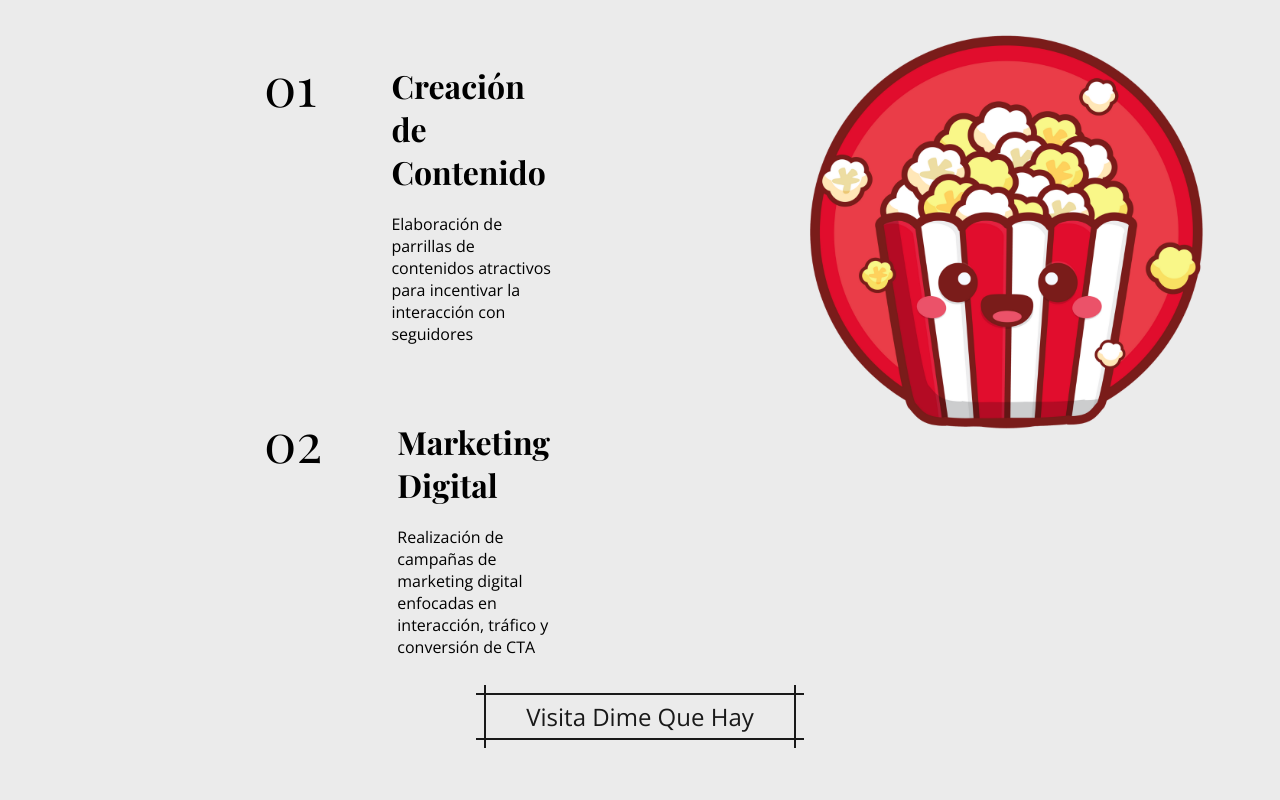
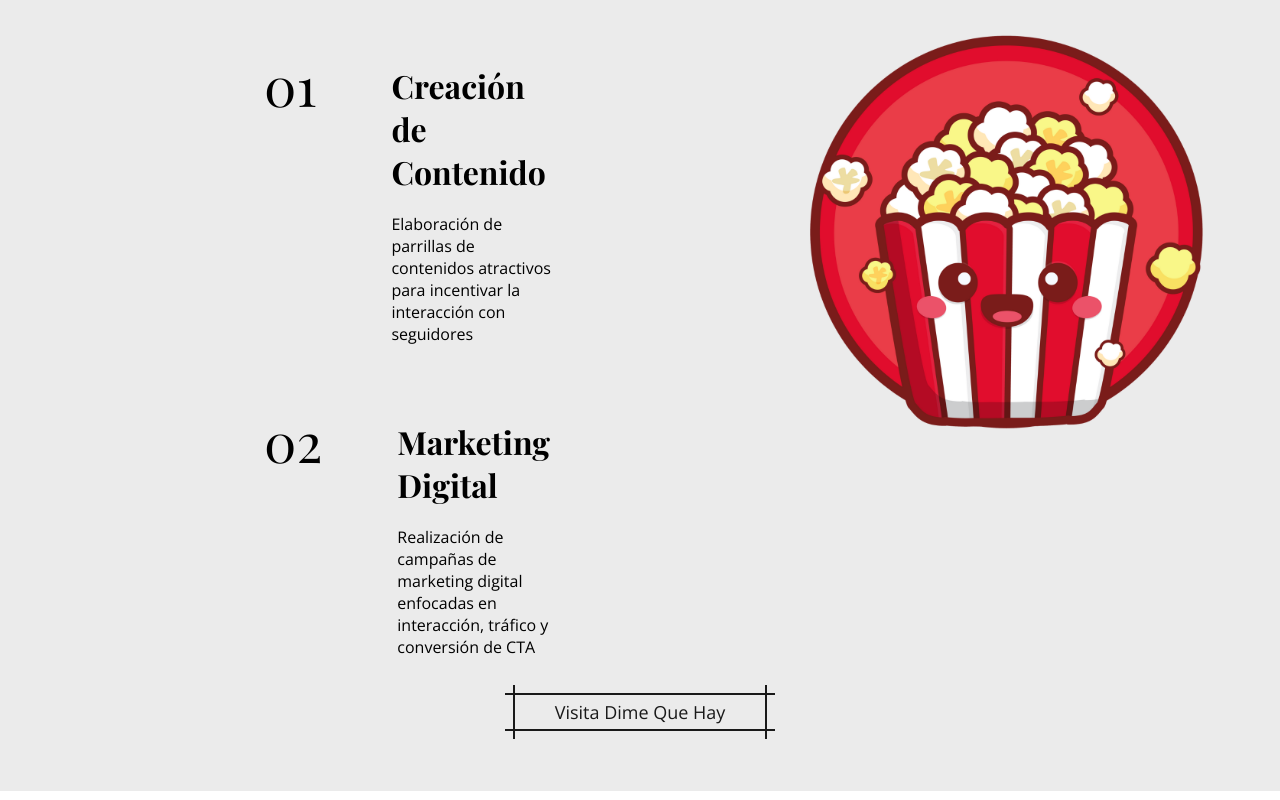
Before and after one commit to AlexCayd/portfolio24, a plain HTML site: page index.html in a window 1280 px wide. Shown: the part 3356-4156 px from the top of the page. Drawn offline with nearby package versions, Linux system fonts and the light colour scheme; a web font is replaced by a local one.

Commit message:
boton corregido

```diff
--- a/styles.css
+++ b/styles.css
@@ -849,3 +849,7 @@ img {
     justify-content: center;
     margin-top: 25px;
 }
+
+.dqh__btn {
+    font-size: 18px;
+}
```
